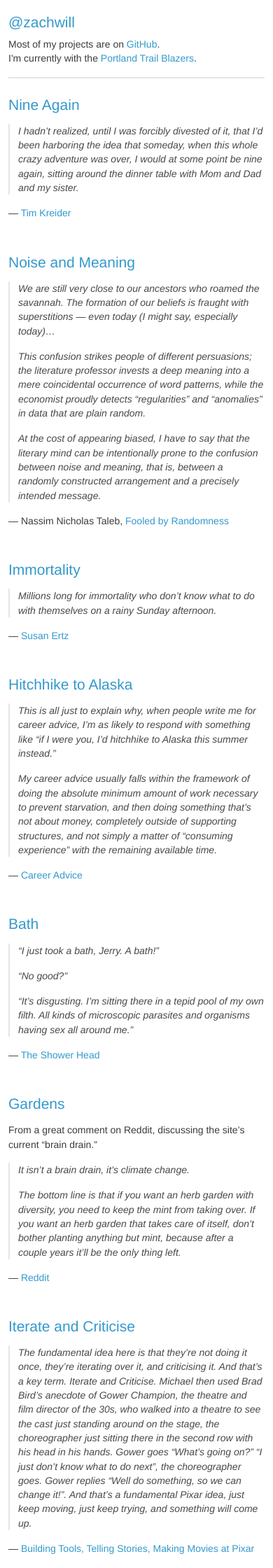
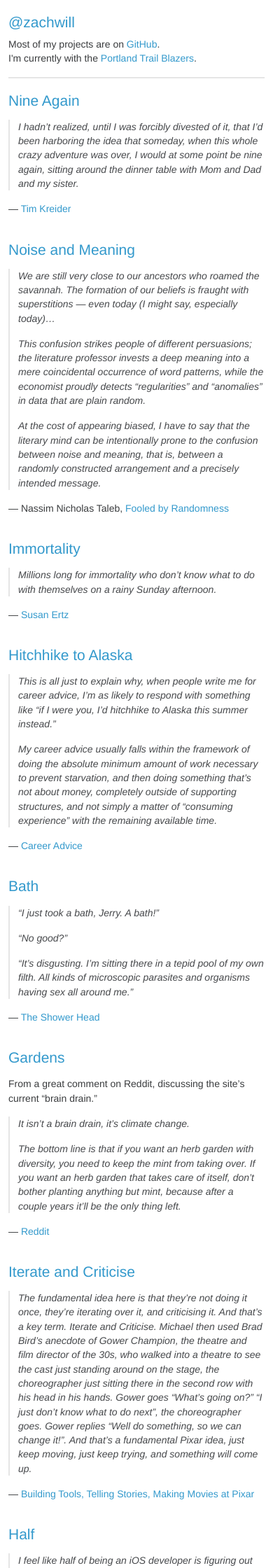
Before and after one commit to zachwill/blog, a Jekyll site: the page built from index.html, in a window 390 px wide. Shown: the top 2240 px of the page at 70% size. Built offline with Jekyll 4.4.1, drawn with Linux system fonts in a browser that asks for light colours; Markdown is read by kramdown in place of the engine named in the settings.

Commit message:
Adjust mobile padding

```diff
--- a/css/style.css
+++ b/css/style.css
@@ -293,6 +293,11 @@
     display:none;
   }
 
+  article, section {
+    padding:10px 0;
+    margin:0;
+  }
+
   .resume h2 {
     margin-bottom:12px;
     padding-top:10px;
```
